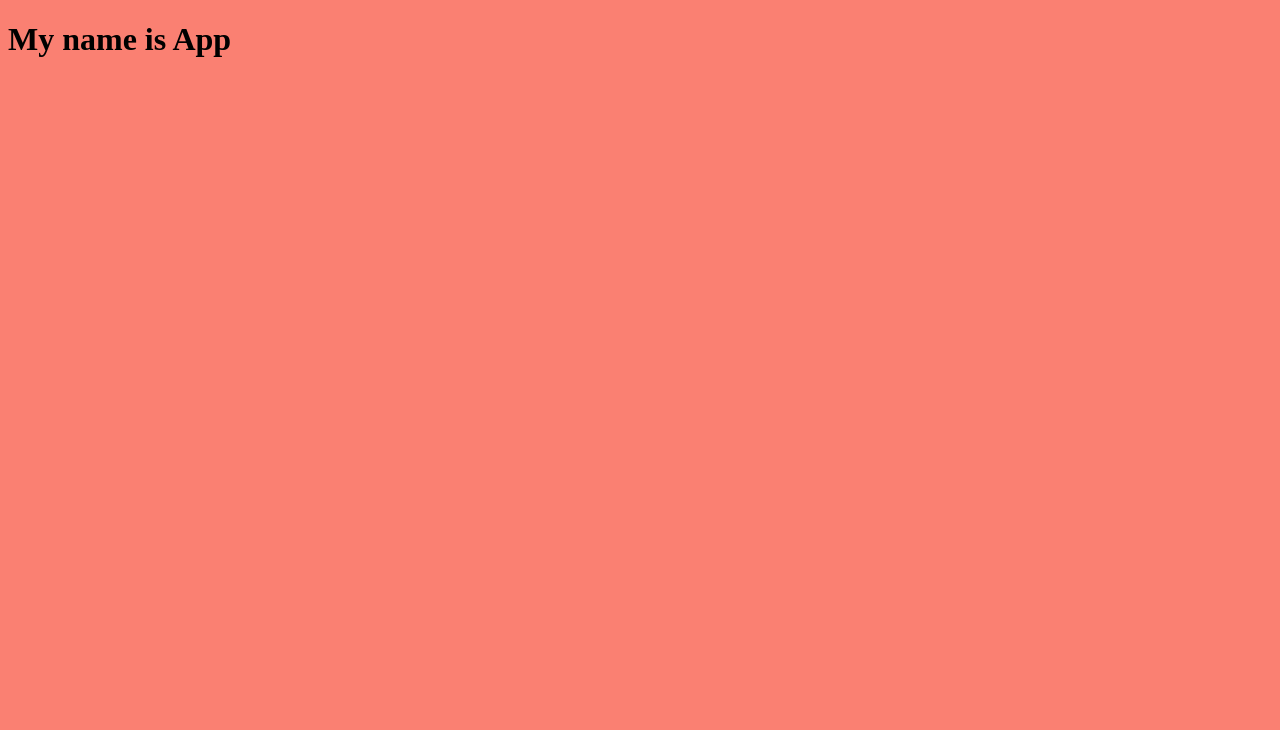
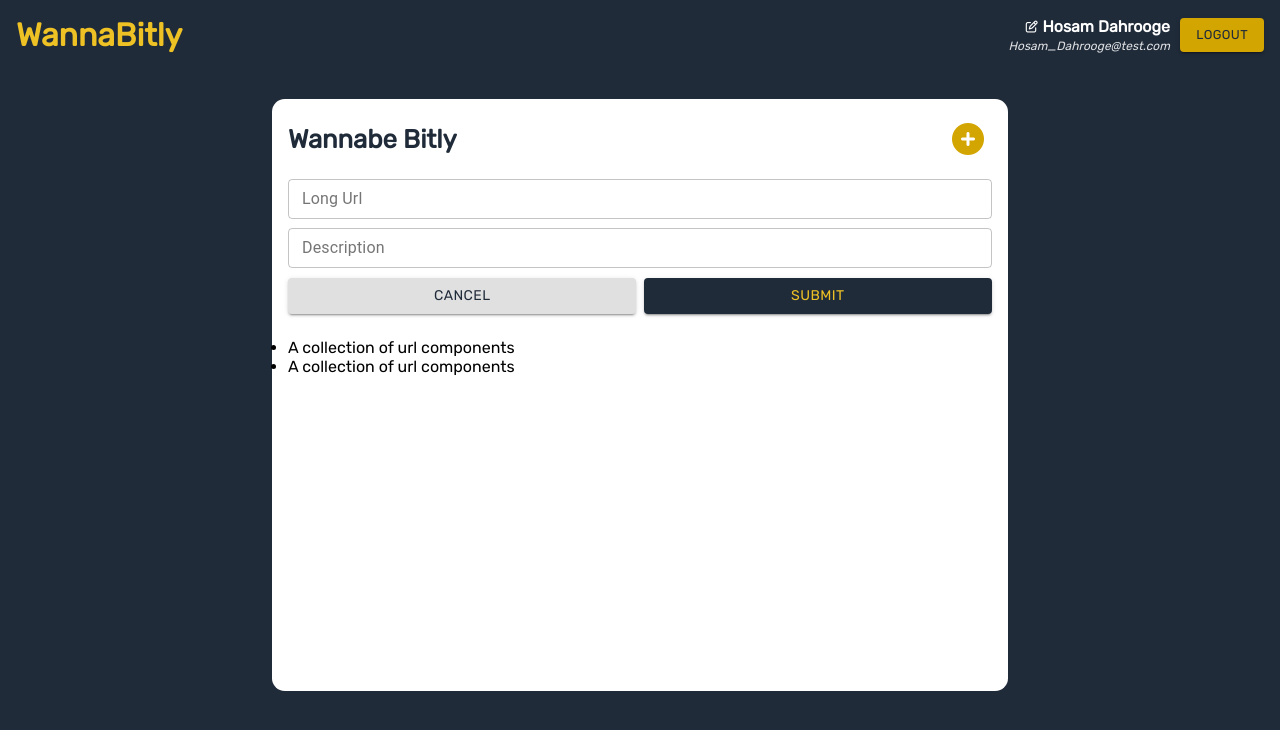
Before and after one commit to Just-Hosam/WannaBitly, a React (Create React App) app in the folder frontend/: page / in a window 1280 px wide. Shown: the top 730 px of the page. Built offline with nearby package versions, Linux system fonts and the light colour scheme.

Commit message:
Navbar and MainCard component import to app

```diff
--- a/frontend/public/App.css
+++ b/frontend/public/App.css
@@ -1,3 +1,209 @@
+* {
+  margin: 0;
+  padding: 0;
+}
+
 body {
-  background-color: salmon;
+  font-family: 'Rubik', sans-serif;
+  background-color: #202b3a;
+  min-height: 100vh;
 }
+
+.App {
+  display: -webkit-box;
+  display: -ms-flexbox;
+  display: flex;
+  -webkit-box-orient: vertical;
+  -webkit-box-direction: normal;
+      -ms-flex-direction: column;
+          flex-direction: column;
+  -webkit-box-pack: center;
+      -ms-flex-pack: center;
+          justify-content: center;
+  -webkit-box-align: center;
+      -ms-flex-align: center;
+          align-items: center;
+  height: 100%;
+}
+
+#navbar {
+  display: -webkit-box;
+  display: -ms-flexbox;
+  display: flex;
+  -webkit-box-pack: justify;
+      -ms-flex-pack: justify;
+          justify-content: space-between;
+  -webkit-box-align: center;
+      -ms-flex-align: center;
+          align-items: center;
+  width: 100%;
+  margin-bottom: 1.8rem;
+}
+
+#navbar h1 {
+  color: #eec124;
+  font-size: 2rem;
+  margin: 1rem;
+}
+
+#navbar .nav-btn {
+  background-color: #d3a500;
+  color: #202b3a;
+  margin-left: 0.65rem;
+  font-size: 0.8rem;
+  font-family: 'Rubik';
+}
+
+#navbar #nav-details {
+  margin: 1rem;
+}
+
+#navbar #nav-details #user-details {
+  display: -webkit-box;
+  display: -ms-flexbox;
+  display: flex;
+  -webkit-box-align: center;
+      -ms-flex-align: center;
+          align-items: center;
+  color: #fff;
+}
+
+#navbar #nav-details #user-details #user-info {
+  display: -webkit-box;
+  display: -ms-flexbox;
+  display: flex;
+  -webkit-box-orient: vertical;
+  -webkit-box-direction: normal;
+      -ms-flex-direction: column;
+          flex-direction: column;
+}
+
+#navbar #nav-details #user-details #user-info div {
+  font-size: 0.85rem;
+  display: -webkit-box;
+  display: -ms-flexbox;
+  display: flex;
+  -webkit-box-align: center;
+      -ms-flex-align: center;
+          align-items: center;
+  -ms-flex-item-align: end;
+      align-self: flex-end;
+  margin-bottom: 0.15rem;
+}
+
+#navbar #nav-details #user-details #user-info div i {
+  font-size: 0.75rem;
+  margin-right: 0.3rem;
+}
+
+#navbar #nav-details #user-details #user-info span {
+  font-size: 0.75rem;
+  font-style: italic;
+  opacity: 0.85;
+}
+
+@media only screen and (max-width: 700px) {
+  #navbar #nav-details {
+    display: none;
+  }
+  #navbar #nav-details #user-info {
+    background-color: green;
+  }
+}
+
+#main-card {
+  min-width: 55vw;
+  min-height: 70vh;
+  background-color: #fff;
+  border-radius: 0.8rem;
+  padding: 1rem;
+}
+
+#main-card header {
+  margin-bottom: 1.5rem;
+}
+
+#main-card header header {
+  display: -webkit-box;
+  display: -ms-flexbox;
+  display: flex;
+  -webkit-box-pack: justify;
+      -ms-flex-pack: justify;
+          justify-content: space-between;
+  -webkit-box-align: center;
+      -ms-flex-align: center;
+          align-items: center;
+  margin-bottom: 1rem;
+}
+
+#main-card header header h2 {
+  color: #202b3a;
+  font-size: 1.6rem;
+}
+
+#main-card header header .add-btn {
+  padding: 0.5rem;
+}
+
+#main-card header header .add-btn i {
+  font-size: 2rem;
+  color: #d3a500;
+  border-radius: 50%;
+}
+
+#main-card header header .add-btn i:hover {
+  color: #202b3a;
+}
+
+#main-card header #add-url-form {
+  display: -webkit-box;
+  display: -ms-flexbox;
+  display: flex;
+  -webkit-box-orient: vertical;
+  -webkit-box-direction: normal;
+      -ms-flex-direction: column;
+          flex-direction: column;
+  -webkit-box-pack: center;
+      -ms-flex-pack: center;
+          justify-content: center;
+  -webkit-box-align: center;
+      -ms-flex-align: center;
+          align-items: center;
+}
+
+#main-card header #add-url-form .add-url-textfield {
+  margin-bottom: 0.6rem;
+}
+
+#main-card header #add-url-form #add-url-btns {
+  width: 100%;
+  display: -webkit-box;
+  display: -ms-flexbox;
+  display: flex;
+  -webkit-box-align: center;
+      -ms-flex-align: center;
+          align-items: center;
+  -webkit-box-pack: justify;
+      -ms-flex-pack: justify;
+          justify-content: space-between;
+}
+
+#main-card header #add-url-form #add-url-btns .add-url-cancel {
+  color: #202b3a;
+  width: 49.5%;
+  font-family: 'Rubik', sans-serif;
+}
+
+#main-card header #add-url-form #add-url-btns .add-url-submit {
+  color: #eec124;
+  font-family: 'Rubik', sans-serif;
+  width: 49.5%;
+  background-color: #202b3a;
+}
+
+@media only screen and (max-width: 700px) {
+  #main-card {
+    width: 89%;
+    border-radius: 0.5rem;
+  }
+}
--- a/frontend/src/components/App.tsx
+++ b/frontend/src/components/App.tsx
@@ -1,7 +1,11 @@
+import MainCard from './MainCard';
+import NavBar from './NavBar/NavBar';
+
 function App() {
 	return (
 		<div className="App">
-			<h1>My name is App</h1>
+			<NavBar />
+			<MainCard />
 		</div>
 	);
 }
--- a/frontend/src/styles/App.scss
+++ b/frontend/src/styles/App.scss
@@ -1,3 +1,4 @@
 @import './variables';
 @import './layout';
 @import './NavBar';
+@import './MainCard';
```
